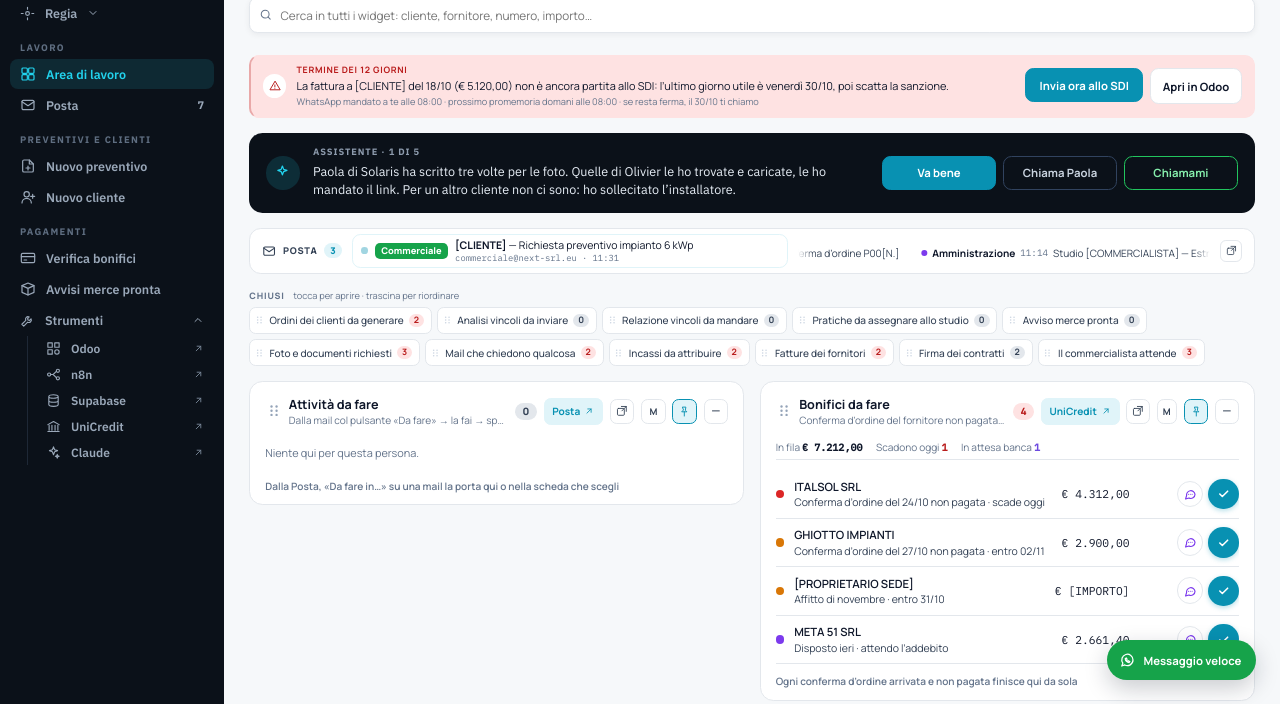
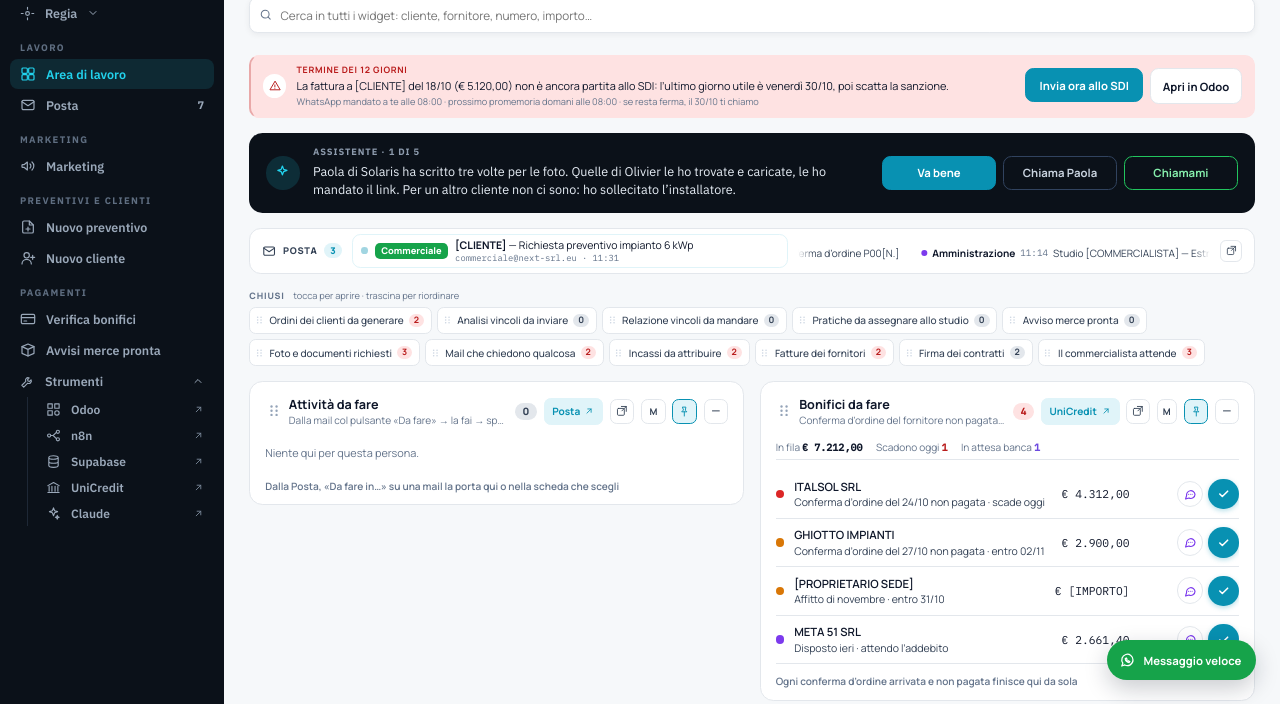
Before and after one commit to NEXTSRL-SIM/area-lavoro, a plain HTML site: page index.html in a window 1280 px wide. Shown: the part 96-800 px from the top of the page. Drawn offline with Linux system fonts and the light colour scheme.

Commit message:
PORTALE NEXT 2.0-143: voce Marketing nel menu

```diff
--- a/index.html
+++ b/index.html
@@ -301,6 +301,8 @@ html.solo .lato,html.finestra .lato{display:none!important}
 <div style="font-size: 9.5px; letter-spacing: .14em; text-transform: uppercase; color: #5F6E81; font-weight: 800; padding: 12px 10px 4px;">Lavoro</div>
 <div class="mn-riga"><a href="#" aria-current="page" style="display: flex; align-items: center; gap: 10px; padding: 7px 10px; border-radius: 8px; color: #22D3EE; background: rgba(34,211,238,.12); text-decoration: none; font-size: 12.5px; font-weight: 600;"><svg aria-hidden="true" width="16" height="16" viewBox="0 0 24 24" fill="none" stroke="currentColor" stroke-width="1.8" stroke-linecap="round" stroke-linejoin="round"><rect x="3" y="3" width="8" height="8" rx="1.5"></rect><rect x="13" y="3" width="8" height="8" rx="1.5"></rect><rect x="3" y="13" width="8" height="8" rx="1.5"></rect><rect x="13" y="13" width="8" height="8" rx="1.5"></rect></svg>Area di lavoro</a><button class="mn-fuori" onClick="{{apriFuoriArea}}" aria-label="Tira fuori Area di lavoro in una finestra" title="Tira fuori la pagina in una finestra (per un altro monitor)"><svg aria-hidden="true" width="13" height="13" viewBox="0 0 24 24" fill="none" stroke="currentColor" stroke-width="1.8" stroke-linecap="round" stroke-linejoin="round"><rect x="3" y="7" width="14" height="14" rx="2"></rect><path d="M11 3h10v10M21 3l-9 9"></path></svg></button></div>
 <div class="mn-riga"><a href="https://nextsrl-sim.github.io/area-posta/" style="display: flex; align-items: center; gap: 10px; padding: 7px 10px; border-radius: 8px; color: #9AA8B9; text-decoration: none; font-size: 12.5px; font-weight: 600;"><svg aria-hidden="true" width="16" height="16" viewBox="0 0 24 24" fill="none" stroke="currentColor" stroke-width="1.8" stroke-linecap="round" stroke-linejoin="round"><rect x="3" y="5" width="18" height="14" rx="2"></rect><path d="M3 7l9 6 9-6"></path></svg>Posta<span style="margin-left: auto; font-size: 11px; font-weight: 700; color: #9AA8B9;">7</span></a><button class="mn-fuori" onClick="{{apriFuoriPosta}}" aria-label="Tira fuori Posta in una finestra" title="Tira fuori la pagina in una finestra (per un altro monitor)"><svg aria-hidden="true" width="13" height="13" viewBox="0 0 24 24" fill="none" stroke="currentColor" stroke-width="1.8" stroke-linecap="round" stroke-linejoin="round"><rect x="3" y="7" width="14" height="14" rx="2"></rect><path d="M11 3h10v10M21 3l-9 9"></path></svg></button></div>
+<div style="font-size: 9.5px; letter-spacing: .14em; text-transform: uppercase; color: #5F6E81; font-weight: 800; padding: 12px 10px 4px;">Marketing</div>
+<a href="https://nextsrl-sim.github.io/area-lavoro/marketing.html" style="display: flex; align-items: center; gap: 10px; padding: 7px 10px; border-radius: 8px; color: #9AA8B9; text-decoration: none; font-size: 12.5px; font-weight: 600;"><svg aria-hidden="true" width="16" height="16" viewBox="0 0 24 24" fill="none" stroke="currentColor" stroke-width="1.8" stroke-linecap="round" stroke-linejoin="round"><path d="M3 11v2a1 1 0 0 0 1 1h2l5 4V6L6 10H4a1 1 0 0 0-1 1zM15 9a4 4 0 0 1 0 6M18 6a8 8 0 0 1 0 12"></path></svg>Marketing</a>
 <div style="font-size: 9.5px; letter-spacing: .14em; text-transform: uppercase; color: #5F6E81; font-weight: 800; padding: 12px 10px 4px;">Preventivi e clienti</div>
 <a href="#" style="display: flex; align-items: center; gap: 10px; padding: 7px 10px; border-radius: 8px; color: #9AA8B9; text-decoration: none; font-size: 12.5px; font-weight: 600;"><svg aria-hidden="true" width="16" height="16" viewBox="0 0 24 24" fill="none" stroke="currentColor" stroke-width="1.8" stroke-linecap="round" stroke-linejoin="round"><path d="M14 3H6a2 2 0 0 0-2 2v14a2 2 0 0 0 2 2h12a2 2 0 0 0 2-2V9z"></path><path d="M14 3v6h6M12 12v6M9 15h6"></path></svg>Nuovo preventivo</a>
 <a href="#" style="display: flex; align-items: center; gap: 10px; padding: 7px 10px; border-radius: 8px; color: #9AA8B9; text-decoration: none; font-size: 12.5px; font-weight: 600;"><svg aria-hidden="true" width="16" height="16" viewBox="0 0 24 24" fill="none" stroke="currentColor" stroke-width="1.8" stroke-linecap="round" stroke-linejoin="round"><circle cx="10" cy="8" r="4"></circle><path d="M3 21a7 7 0 0 1 14 0M19 8v6M16 11h6"></path></svg>Nuovo cliente</a>
```
